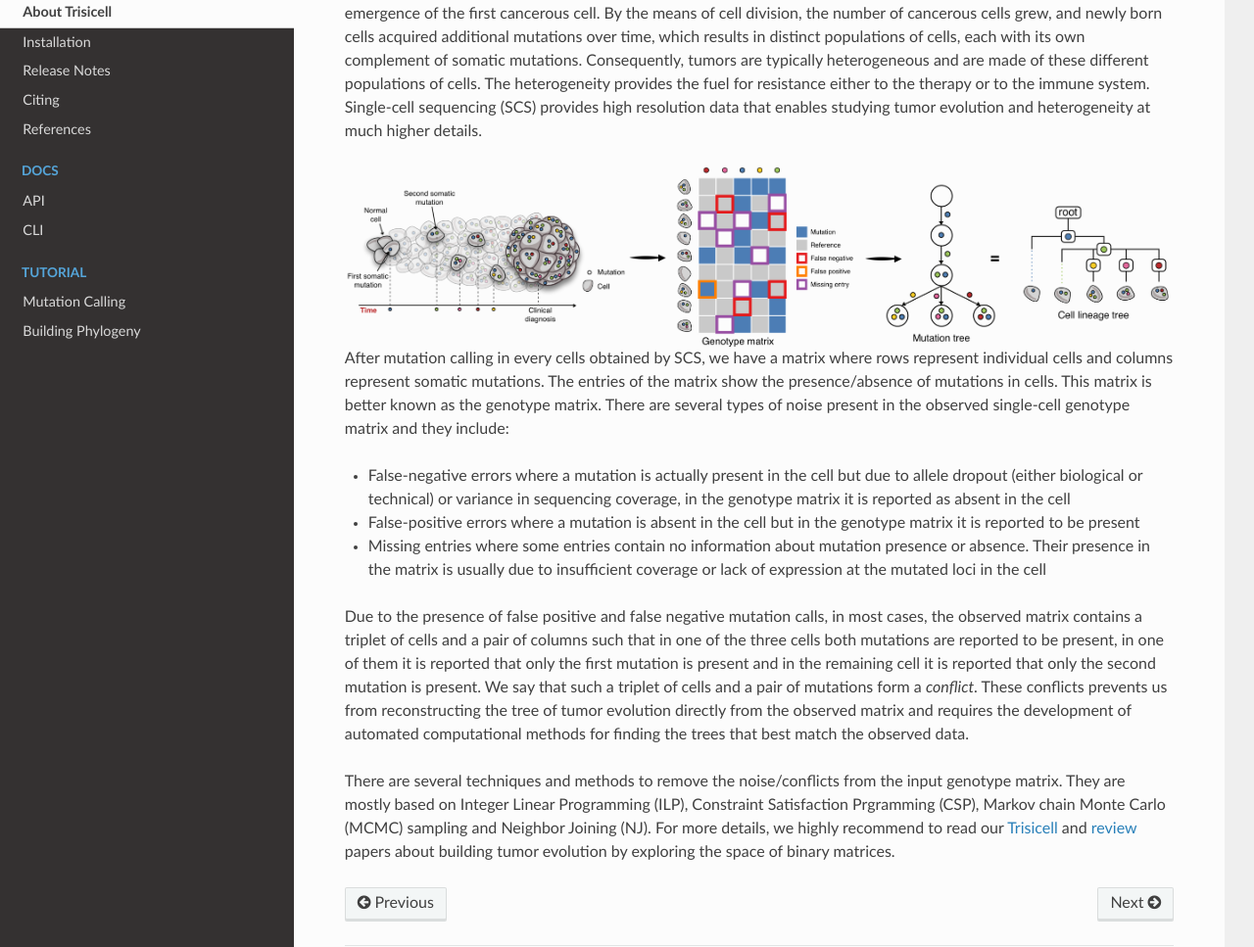
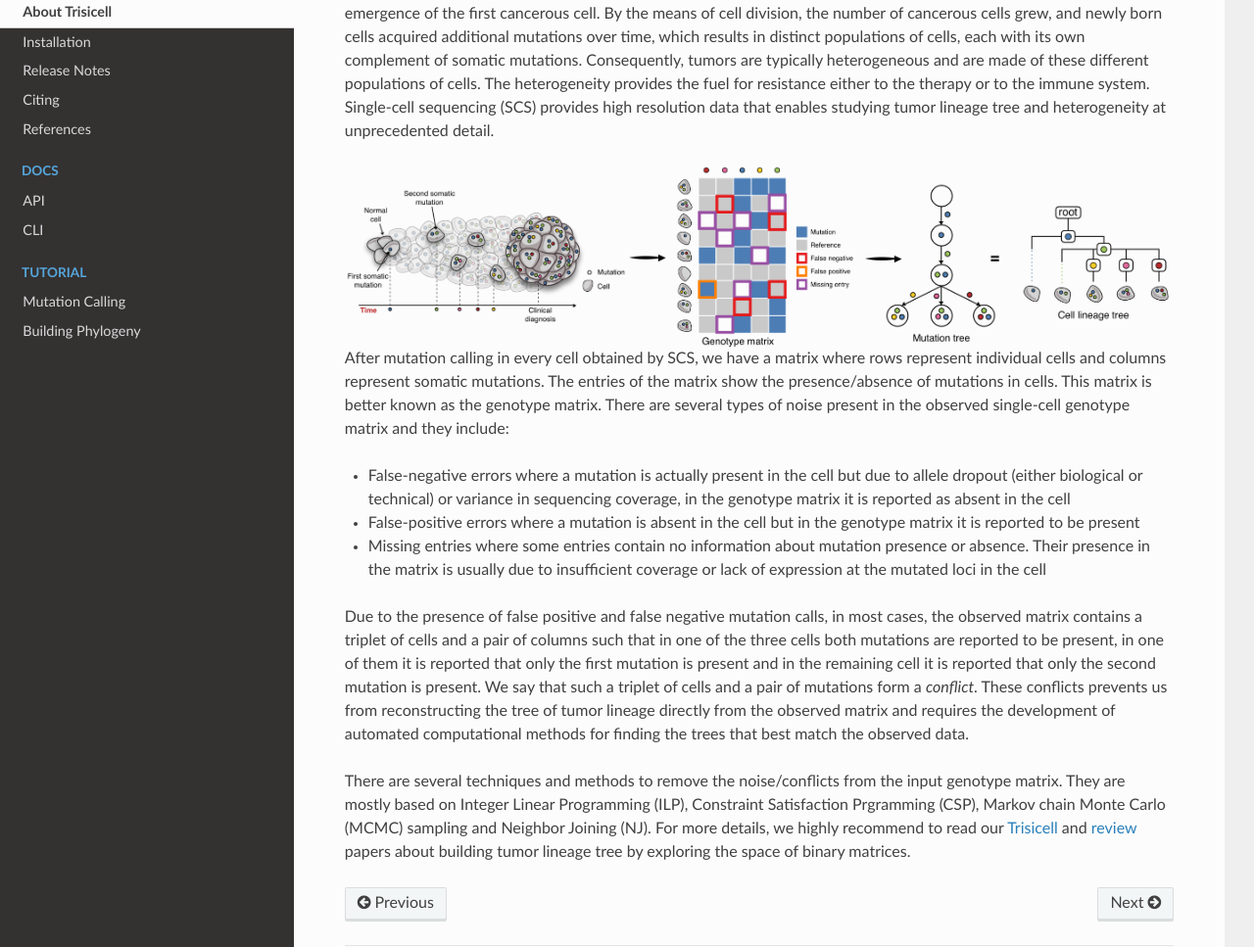
Before and after one commit to faridrashidi/trisicell, a Sphinx documentation site: the page built from docs/source/about.rst, in a window 1280 px wide and 1400 px high. Shown: the part 358-1325 px from the top of the window at 98% size. Built offline with Sphinx 7.4.7 and the Read the Docs theme 2.0.0, drawn with Linux system fonts in a browser that asks for light colours; pages that are not in the unit, such as notebooks, are missing from menus; some of the changed text lies outside the part shown.

Commit message:
minor update

```diff
--- a/README.rst
+++ b/README.rst
@@ -12,7 +12,7 @@ Trisicell - Scalable intratumor heterogeneity inference and validation from sing
 
 Trisicell (**Tri**\ ple-toolkit for **si**\ ngle-\ **cell** intratumor heterogeneity inference),
 pronounced as "tricycle", is a new computational toolkit for scalable intratumor heterogeneity inference
-and evaluation from scRNAseq (as well as single-cell genome or exome sequencing) data. Trisicell
+and evaluation from single-cell RNA, as well as single-cell genome or exome, sequencing data. Trisicell
 utilizes expressed SNVs and Indels to infer evolutionary relationships between genomic alterations
 and the cells that harbor them.
 
--- a/docs/source/about.rst
+++ b/docs/source/about.rst
@@ -17,13 +17,13 @@ grew, and newly born cells acquired additional mutations over time, which result
 of cells, each with its own complement of somatic mutations. Consequently, tumors are typically
 heterogeneous and are made of these different populations of cells. The heterogeneity provides the fuel for
 resistance either to the therapy or to the immune system. Single-cell sequencing (SCS) provides high
-resolution data that enables studying tumor evolution and heterogeneity at much higher details.
+resolution data that enables studying tumor lineage tree and heterogeneity at unprecedented detail.
 
 .. image:: _static/images/evolution.png
     :align: center
     :alt: Cancer Evolution
 
-After mutation calling in every cells obtained by SCS, we have a matrix where rows represent individual
+After mutation calling in every cell obtained by SCS, we have a matrix where rows represent individual
 cells and columns represent somatic mutations. The entries of the matrix show the presence/absence of
 mutations in cells. This matrix is better known as the genotype matrix. There are several types of noise
 present in the observed single-cell genotype matrix and they include:
@@ -37,11 +37,11 @@ contains a triplet of cells and a pair of columns such that in one of the three
 reported to be present, in one of them it is reported that only the first mutation is present and in the
 remaining cell it is reported that only the second mutation is present. We say that such a triplet of cells
 and a pair of mutations form a *conflict*. These conflicts prevents us from reconstructing the tree of
-tumor evolution directly from the observed matrix and requires the development of automated computational
+tumor lineage directly from the observed matrix and requires the development of automated computational
 methods for finding the trees that best match the observed data.
 
 There are several techniques and methods to remove the noise/conflicts from the input genotype matrix. They
 are mostly based on Integer Linear Programming (ILP), Constraint Satisfaction Prgramming (CSP), Markov
 chain Monte Carlo (MCMC) sampling and Neighbor Joining (NJ). For more details, we highly recommend to read
 our `Trisicell <https://doi.org/10.1101/2021.03.26.437185>`_ and `review <https://doi.org/10.1101/2020.07.15.204081>`_ papers about
-building tumor evolution by exploring the space of binary matrices.
+building tumor lineage tree by exploring the space of binary matrices.
--- a/docs/source/references.bib
+++ b/docs/source/references.bib
@@ -4,7 +4,8 @@
   month         = jul,
   publisher     = {Cold Spring Harbor Laboratory},
   author        = {Salem Maliki{\'{c}} and Farid Rashidi Mehrabadi and Erfan Sadeqi Azer and Mohammad Haghir Ebrahimabadi and S. Cenk Sahinalp},
-  title         = {{Studying the history of tumor evolution from single-cell sequencing data by exploring the space of binary matrices}}
+  title         = {{Studying the history of tumor evolution from single-cell sequencing data by exploring the space of binary matrices}},
+  journal       = {bioRxiv}
 }
 @article{PhISCS-BnB,
   doi           = {10.1093/bioinformatics/btaa464},
--- a/docs/source/release_notes.rst
+++ b/docs/source/release_notes.rst
@@ -7,7 +7,7 @@ Release Notes
 =============
 
 
-Version 0.0.8 :small:`June 14, 2021`
+Version 0.0.8 :small:`June 12, 2021`
 -------------------------------------
 
 This version includes:
```
Also changed, not shown: 2 other files.
